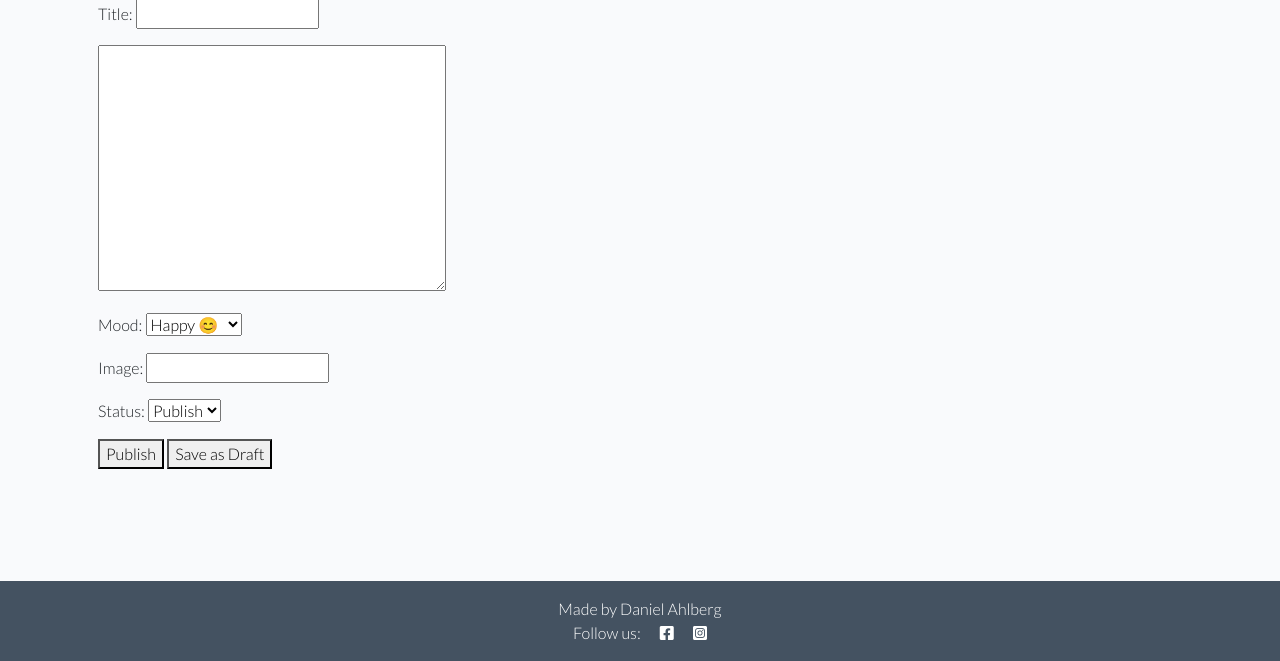
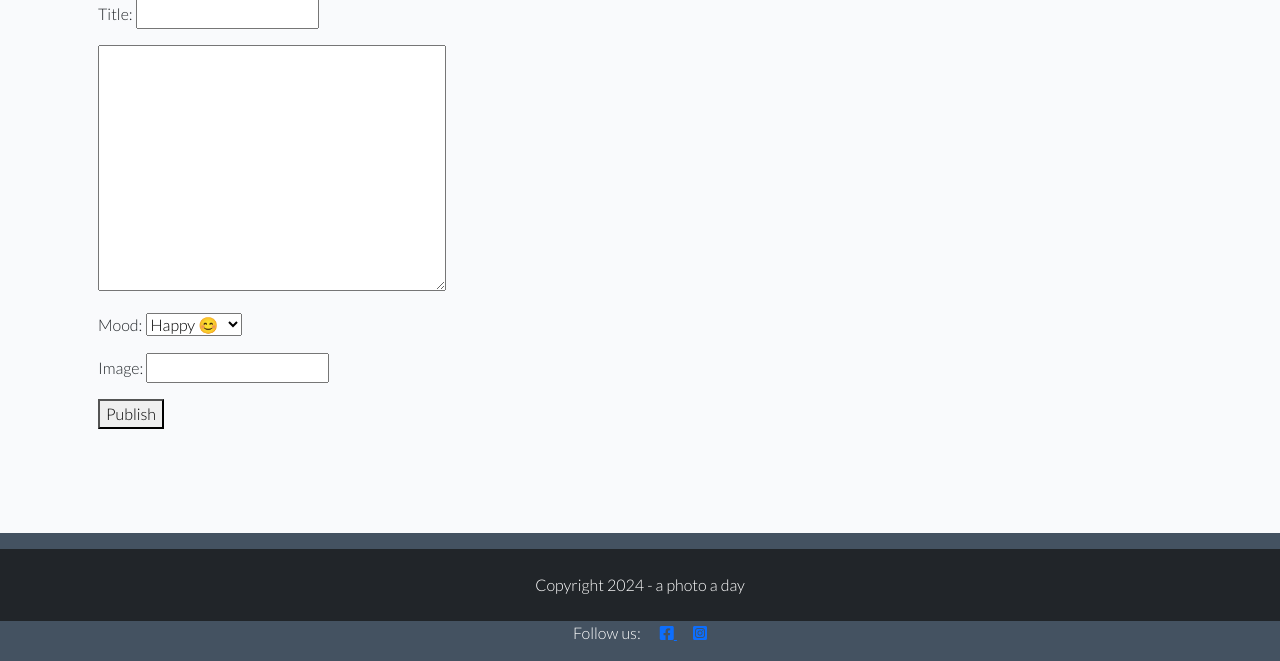
Before and after one commit to Poes93/a_picture_a_day, a Django app: page /post/create/ in a window 1280 px wide. Shown: the part 139-800 px from the top of the page. Run offline with Django 4.2, Linux system fonts and the light colour scheme; some libraries are stand-ins or nearby versions.

Commit message:
add copyright in footer

```diff
--- a/blog/forms.py
+++ b/blog/forms.py
@@ -12,7 +12,7 @@ class CommentForm(forms.ModelForm):
 class PostForm(forms.ModelForm):
     class Meta:
         model = Post
-        fields = ('title', 'content', 'mood', 'featured_image', 'status')
+        fields = ('title', 'content', 'mood', 'featured_image')
 
     def __init__(self, *args, **kwargs):
         super(PostForm, self).__init__(*args, **kwargs)
--- a/blog/views.py
+++ b/blog/views.py
@@ -97,22 +97,10 @@ class PostCreate(generic.CreateView):
     template_name = "post_create.html"
 
     def form_valid(self, form):
-        try:
-            post = form.save(commit=False)
-            post.author = self.request.user
-            action = self.request.POST.get('action', 'Draft')
-
-            if action == 'Publish':
-                post.status = 1
-            else:
-                post.status = 0
-
-            post.save()  # This might raise ValidationError
-            return HttpResponseRedirect(post.get_absolute_url())
-        except ValidationError as e:
-            # Add the error from the ValidationError to the form
-            form.add_error(None, e)
-            return self.form_invalid(form)  # Re-render the form with errors
+        post = form.save(commit=False)
+        post.author = self.request.user
+        post.save()
+        return HttpResponseRedirect(post.get_absolute_url())
 
 
 class PostUpdate(generic.UpdateView):
--- a/static/css/style.css
+++ b/static/css/style.css
@@ -164,6 +164,10 @@ label[for="id_content"] {
     display: none;
 }
 
+label[for="id_body"] {
+    display: none;
+}
+
 a[href="/accounts/password/reset/"] {
     display: none;
 }
--- a/templates/base.html
+++ b/templates/base.html
@@ -83,11 +83,33 @@
 
     <!-- Footer -->
     <footer class="footer mt-auto py-3 dark-bg">
-        <p class="m-0 text-center text-white">Made by Daniel Ahlberg</p>
-        <p class="m-0 text-center text-white">Follow us: <i class="fab fa-facebook-square ms-3"></i>
-            <i class="fab fa-instagram-square ms-3"></i>
+        <footer class="py-4 bg-dark">
+            <div class="container text-center">
+                <p class="m-0 text-white">Copyright <span id="year"></span> - a photo a day</p>
+            </div>
+        </footer>
+        <p class="m-0 text-center text-white">Follow us:
+            <a href="https://www.facebook.com/" target="_blank" rel="noopener noreferrer">
+                <i class="fab fa-facebook-square ms-3"></i>
+            </a>
+            <a href="https://www.instagram.com/" target="_blank" rel="noopener noreferrer">
+                <i class="fab fa-instagram-square ms-3"></i>
+            </a>
+        </p>
     </footer>
     <script>
+        // Function to update the year in the footer
+        function updateYear() {
+            // Get the current year
+            var currentYear = new Date().getFullYear();
+            // Update the content of the span element with the current year
+            document.getElementById("year").innerHTML = currentYear;
+        }
+
+        // Call the updateYear function to initially set the year
+        updateYear();
+
+        // Existing code to close the alert message after 2 seconds
         setTimeout(function () {
             let messages = document.getElementById('msg');
             let alert = new bootstrap.Alert(messages);
--- a/templates/post_create.html
+++ b/templates/post_create.html
@@ -16,7 +16,6 @@
                     {% csrf_token %}
                     {{ form.as_p }}
                     <button type="submit" name="action" value="Publish">Publish</button>
-                    <button type="submit" name="action" value="Draft">Save as Draft</button>
                 </form>
             </div>
         </div>
```
